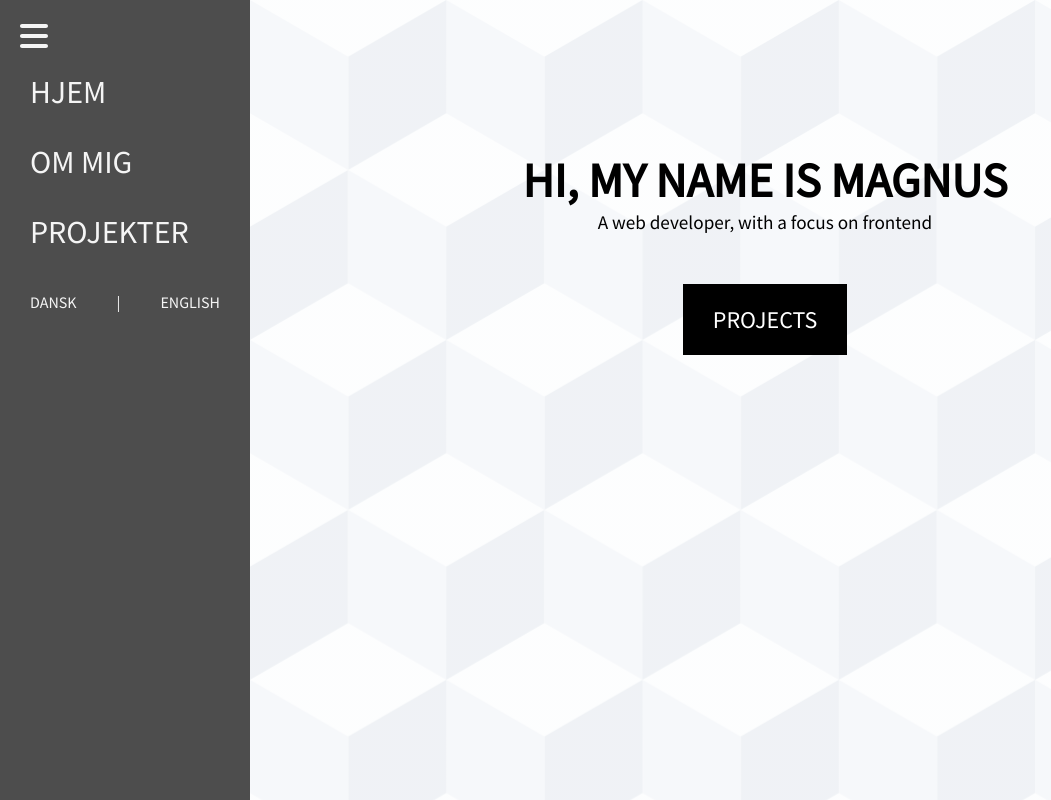
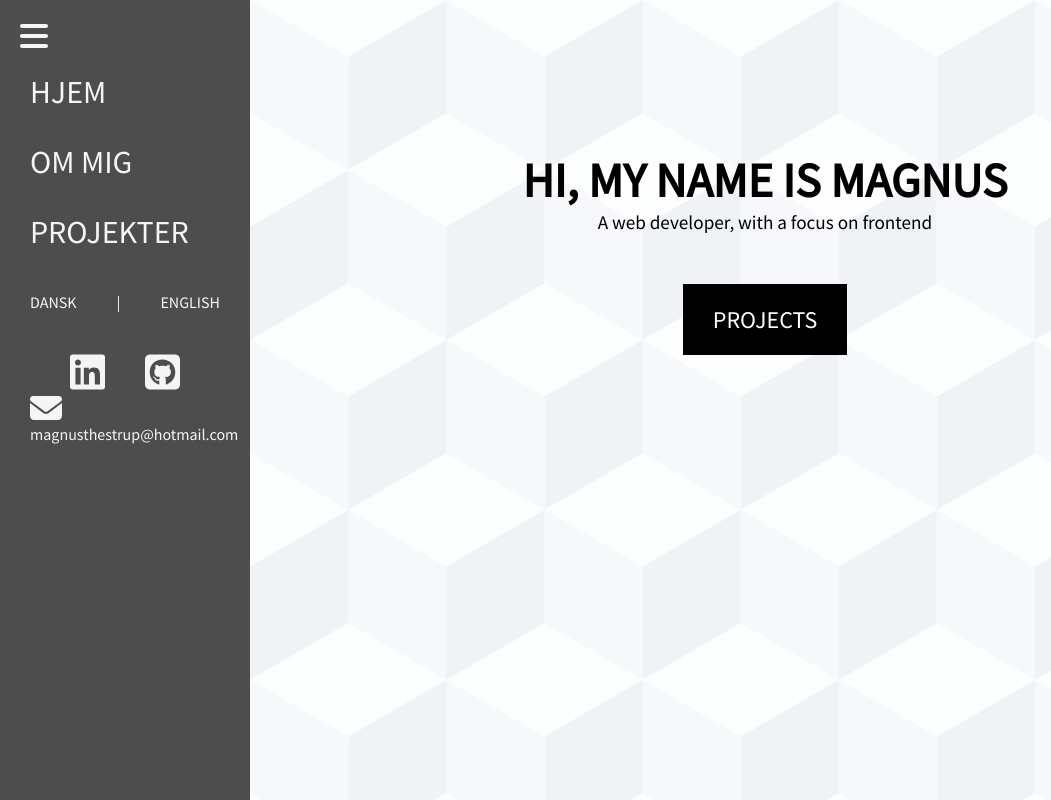
Before and after one commit to Magnus-T-Holm/Portfolio-Website, a React (Create React App) app in the folder portfolio/: page / in a window 1280 px wide. Both pictures are taken after a click on the icon 34 px from the left and 426 px from the top of the page. Shown: the top 800 px of the page, without its empty margins (0-1051 px from the left). Built offline with nearby package versions, Linux system fonts and the light colour scheme.

Commit message:
small update

```diff
--- a/portfolio/src/App.css
+++ b/portfolio/src/App.css
@@ -9,15 +9,6 @@
   /* --body: #0B0C10; */
   --text: black;
   /* --other: #1F2833; */
-}
-
-/* way the hell off screen */
-.scrollbar-measure {
-  width: 100px;
-  height: 100px;
-  overflow: scroll;
-  position: absolute;
-  top: -9999px;
 }
 
 /*-------------------------------- Desktop --------------------------------*/
@@ -111,7 +102,8 @@ aside ul li a {
   text-transform: uppercase;
 }
 
-#language_selectors {
+#language_selectors,
+#social_links {
   margin-top: 40px;
   margin-right: 30px;
   display: flex;
@@ -122,6 +114,24 @@ aside ul li a {
   text-decoration: none;
   color: whitesmoke;
   text-transform: uppercase;
+}
+
+#social_links a,
+#email p {
+  color: whitesmoke;
+}
+
+#social_links svg,
+#email svg {
+  padding: 0;
+}
+
+#social_links {
+  padding: 0 40px;
+}
+
+#social_links svg {
+  font-size: 40px;
 }
 
 /*------------ Sections ------------*/
@@ -228,7 +238,10 @@ h2 {
 }
 
 /*-------- Projects --------*/
-
+.project_container {
+  display: flex;
+  padding: 0 20px;
+}
 
 /*---------------------- Card drawing app ----------------------*/
 #card_draw {
--- a/portfolio/src/components/Aside.js
+++ b/portfolio/src/components/Aside.js
@@ -1,6 +1,7 @@
 import React from "react";
 import { FontAwesomeIcon } from "@fortawesome/react-fontawesome";
-import { faBars } from "@fortawesome/free-solid-svg-icons";
+import { faBars, faEnvelope } from "@fortawesome/free-solid-svg-icons";
+import { faGithubSquare, faLinkedin } from "@fortawesome/free-brands-svg-icons";
 import $ from 'jquery';
 
 const Aside = () => {
@@ -84,6 +85,21 @@ const Aside = () => {
           <span>|</span>
           <a href="./#" onClick={languageSwitchEnglish}>English</a>
         </div>
+        <div id="social_links">
+          <a
+            id="linkedin"
+            href="https://www.linkedin.com/in/magnus-thestrup-holm/" target="blank"
+          >
+            <FontAwesomeIcon icon={faLinkedin} />
+          </a>
+          <a id="github" href="https://github.com/Magnus-T-Holm" target="blank">
+            <FontAwesomeIcon icon={faGithubSquare} />
+          </a>
+        </div>
+        <div id="email">
+          <FontAwesomeIcon icon={faEnvelope} />
+          <p>magnusthestrup@hotmail.com</p>
+        </div>
       </nav>
     </aside>
   );
--- a/portfolio/src/pages/Frontpage.js
+++ b/portfolio/src/pages/Frontpage.js
@@ -1,3 +1,4 @@
+import { Link } from "react-router-dom";
 import Aside from "../components/Aside";
 import $ from 'jquery';
 
@@ -58,7 +59,26 @@ const Frontpage = () => {
         </section>
         <section id="projects">
           <h2>{isDanish ? "Projekter" : "Projects"}</h2>
-
+          <div className="project_container">
+            <img src="dummy.png" alt="" />
+            <div className="project_info">
+              <Link className="project_title" to="/projects/memory-game">
+                {isDanish ? "Huskespil projekt v1.5" : "Memory game project v1.5"}
+              </Link>
+              <p className="site_info">
+                {isDanish ? "Mobil venlig: Ja" : "Mobil friendly: Yes"}
+              </p>
+              <p className="site_info">{isDanish ? "Sprog: Dansk og engelsk" : "Language: Danish and English"}</p>
+              <div className="project_description">
+                <h3>{isDanish ? "Projekt beskrivelse" : "Project description"}</h3>
+                <section>
+                  <p>
+                    {isDanish ? "Et lille huskespil, som vi skulle lave under web-integrator uddannelsens grundforløbets 2. del, opdateret til at bruge React." : "A small memory game that we had to make during the 2nd part of the basic course for the web-integrator education, updated to use React"}
+                  </p>
+                </section>
+              </div>
+            </div>
+          </div>
         </section>
       </div >
     </main >
```
Also changed, not shown: portfolio/public/dummy.png (added).
